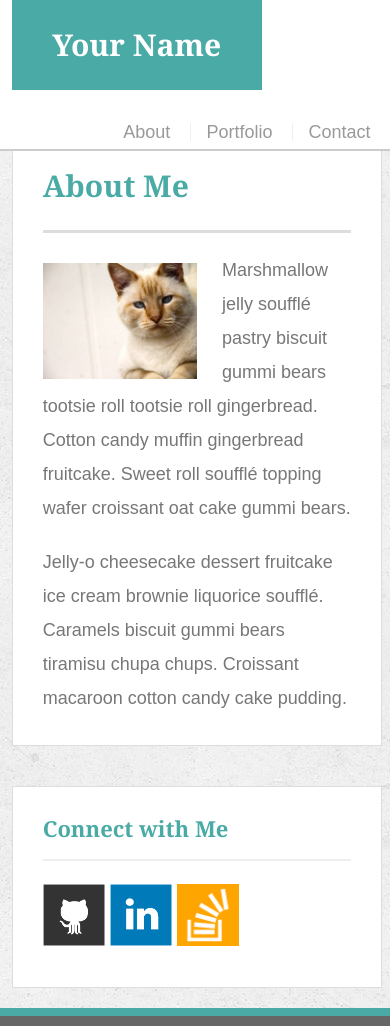
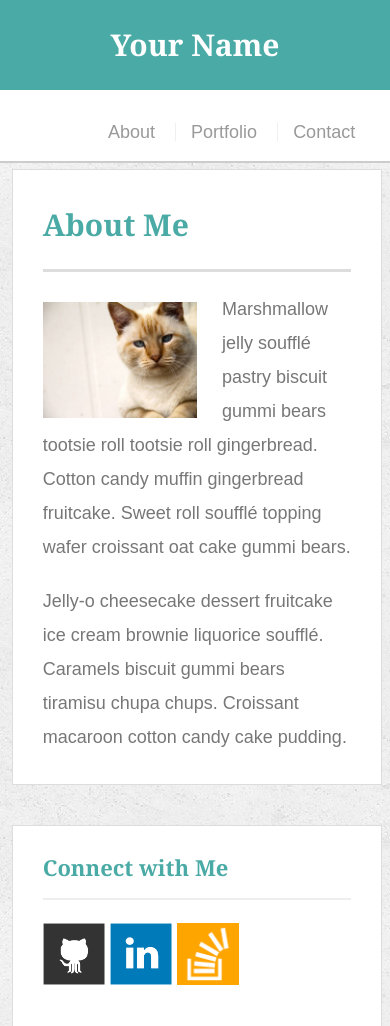
Before and after one commit to jenncuenca/Responsive-Portfolio, a plain HTML site: page index.html in a window 390 px wide. Shown: the top 1026 px of the page. Drawn offline with Linux system fonts and the light colour scheme.

Commit message:
added final @ media css

```diff
--- a/assets/css/style.css
+++ b/assets/css/style.css
@@ -289,6 +289,22 @@ input[type=submit] {
 }
 
 @media screen and (max-width: 640px) {
+ #logo {
+   width: 100%;
+   margin:0;
+ }
 
+ nav {
+   position: relative;
+   width: 75%;
+   padding-bottom: 3%;
+ }
 
+ nav a {
+
+ }
+
+ .main-section {
+   margin-top: 10%;
+ }
 }
```
